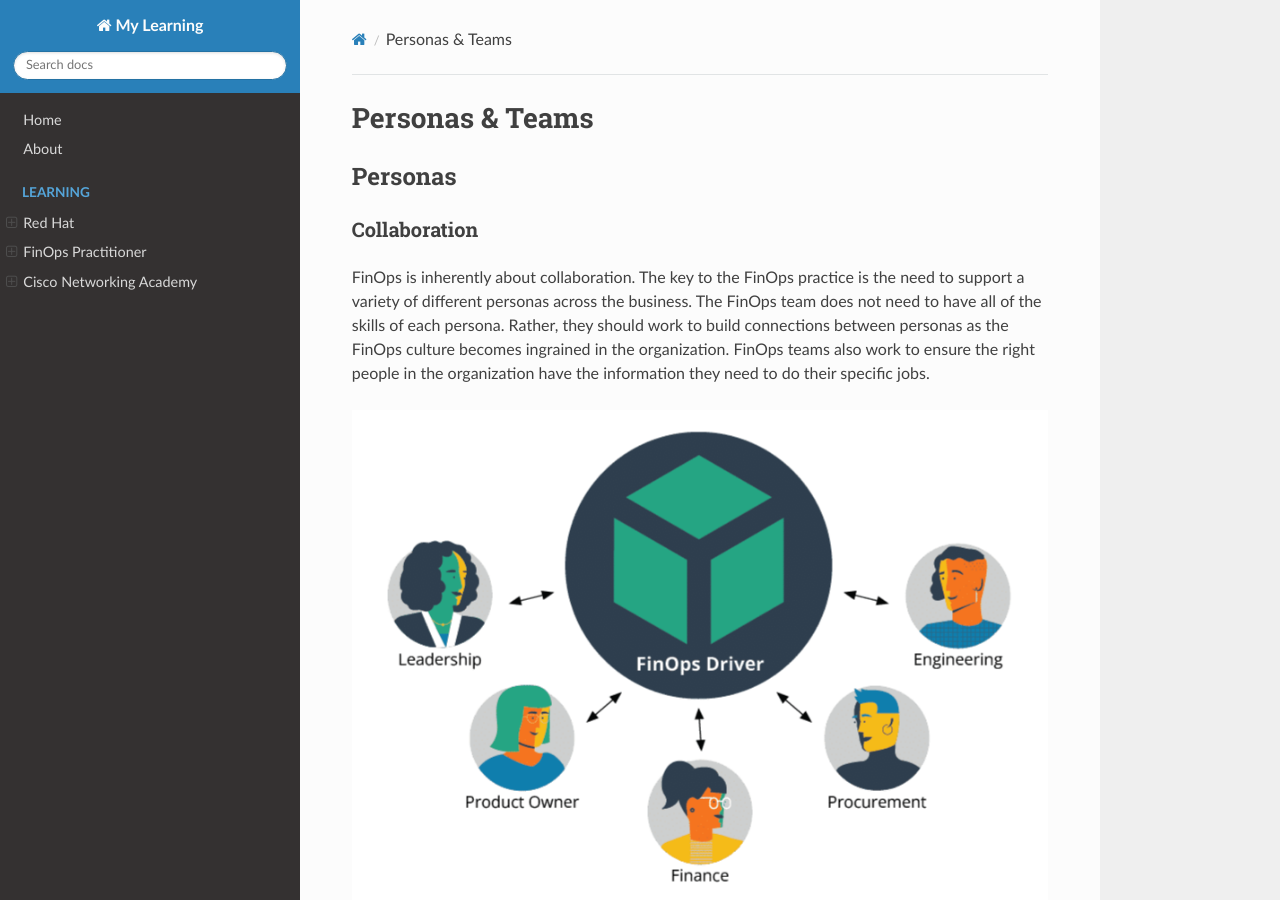
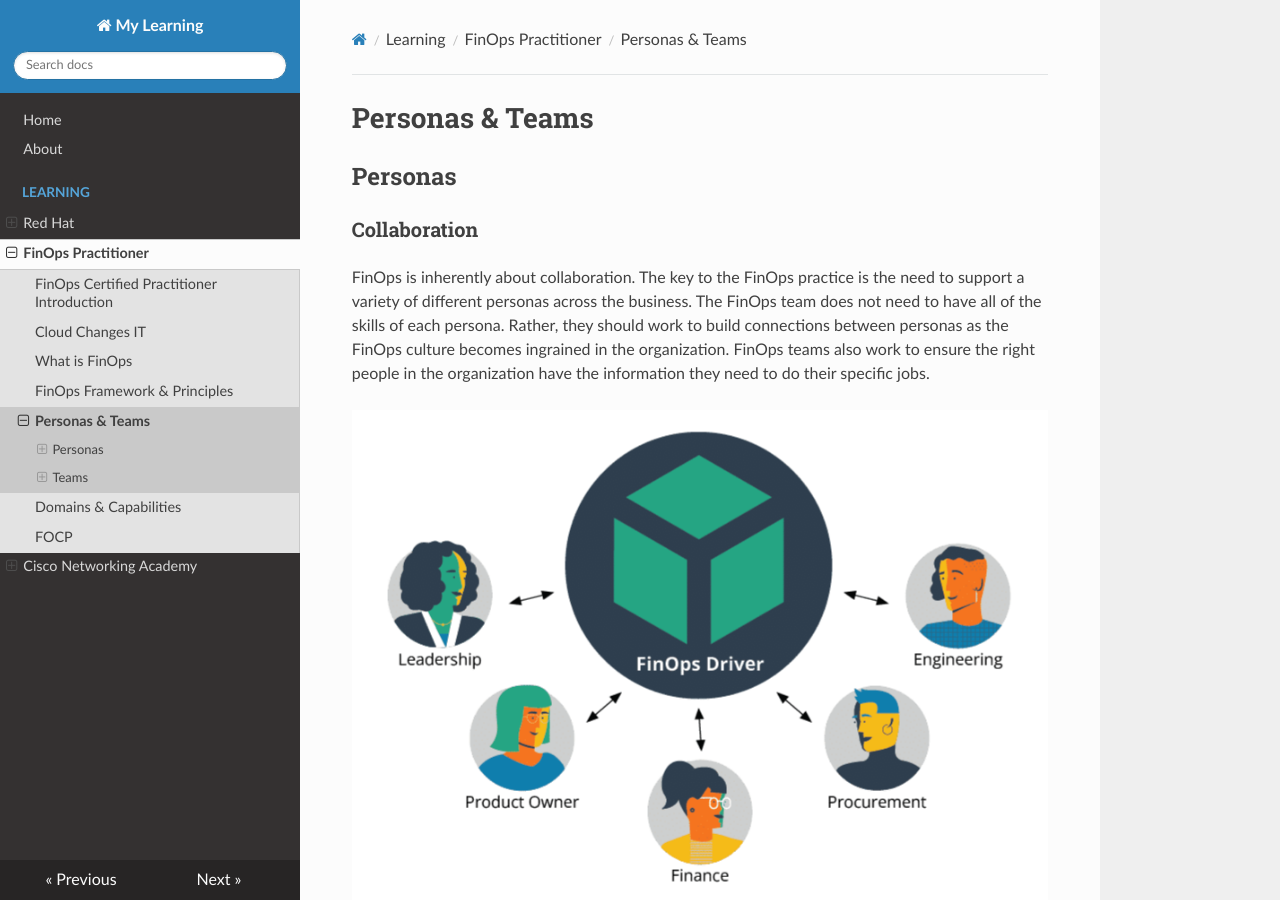
Before and after one commit to eddier1982/my_learning, an MkDocs documentation site: the page built from docs/finops/05_personas_&_teams.md, in a window 1280 px wide and 900 px high. Built offline with MkDocs 1.6.1, drawn with Linux system fonts in a browser that asks for light colours; nearby versions of some CDN libraries.

Commit message:
Update mkdocs.yml

```diff
--- a/mkdocs.yml
+++ b/mkdocs.yml
@@ -13,6 +13,8 @@
       - Cloud Changes IT: 'finops/02_cloud_changes_it.md'
       - What is FinOps: 'finops/03_what_is_FinOps.md'
       - FinOps Framework & Principles: 'finops/04_FinOps_framework_&_principles.md'
+      - Personas & Teams: 'finops/05_personas_&_teams.md'
+      - Domains & Capabilities: 'finops/06_domains_&_capabilities.md'
       - FOCP: 'finops/focp_questions.md'
     - Cisco Networking Academy:
       - Fundamentos de Python 1: 'cisco/fundamentos_python_1.md'
```
